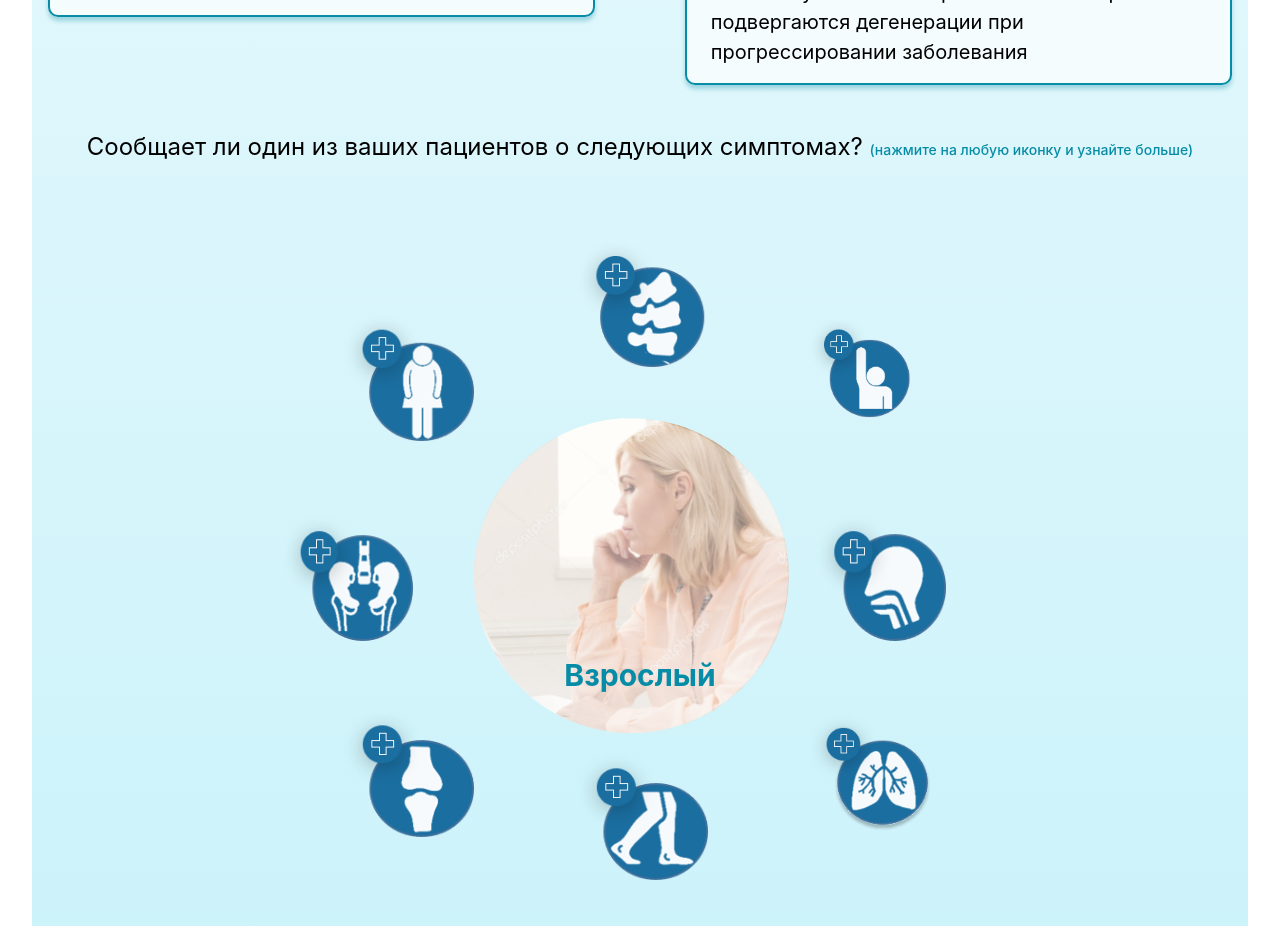
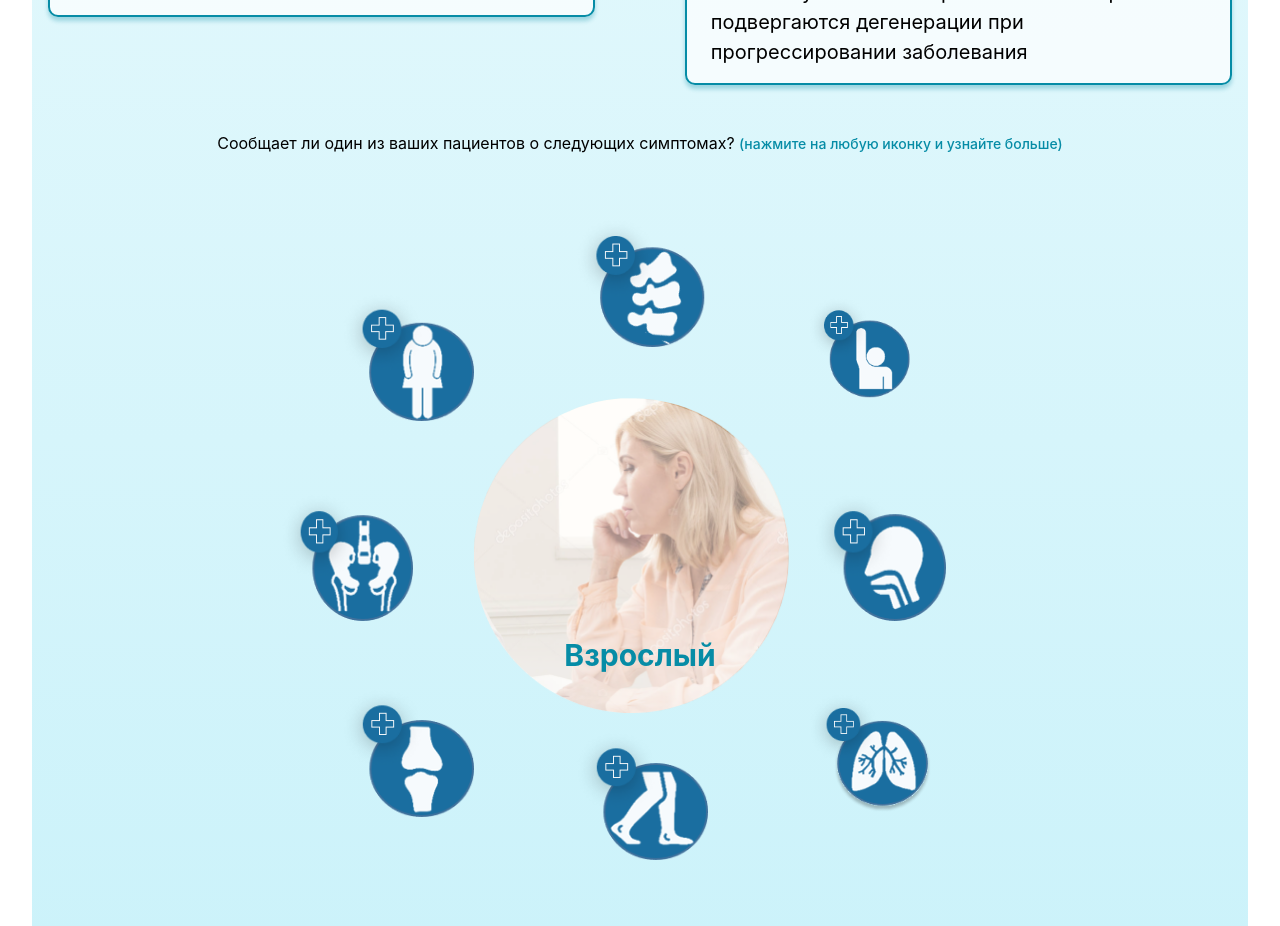
Before and after one commit to AlexandrKarpovich/doctors-page, a Next.js app: page / in a window 1280 px wide. Shown: the part 1000-1926 px from the top of the page. Built offline with nearby package versions, Linux system fonts and the light colour scheme.

Commit message:
fix slider text

```diff
--- a/pages/index.tsx
+++ b/pages/index.tsx
@@ -49,7 +49,7 @@ const Home: NextPage = () => {
           </div>
         </div>
 
-        <p className={styles.description}>Сообщает ли один из ваших пациентов о следующих симптомах? <a className={styles.link} href='#'>(нажмите на любую иконку и узнайте больше)</a></p>
+        <p className={styles.descrip}>Сообщает ли один из ваших пациентов о следующих симптомах? <a className={styles.link} href='#'>(нажмите на любую иконку и узнайте больше)</a></p>
 
 
         <div className={styles.wrap}>
```
